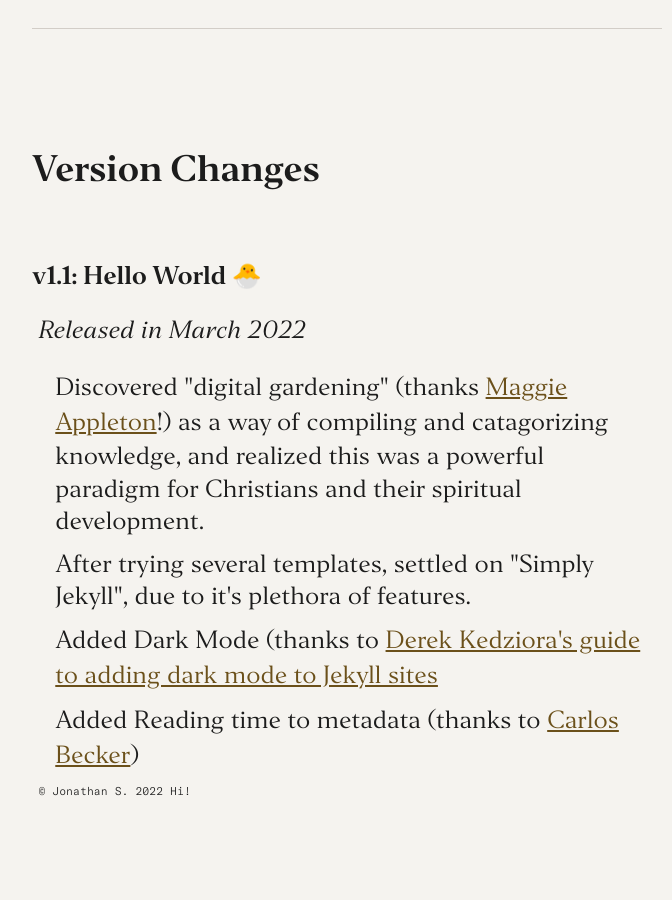
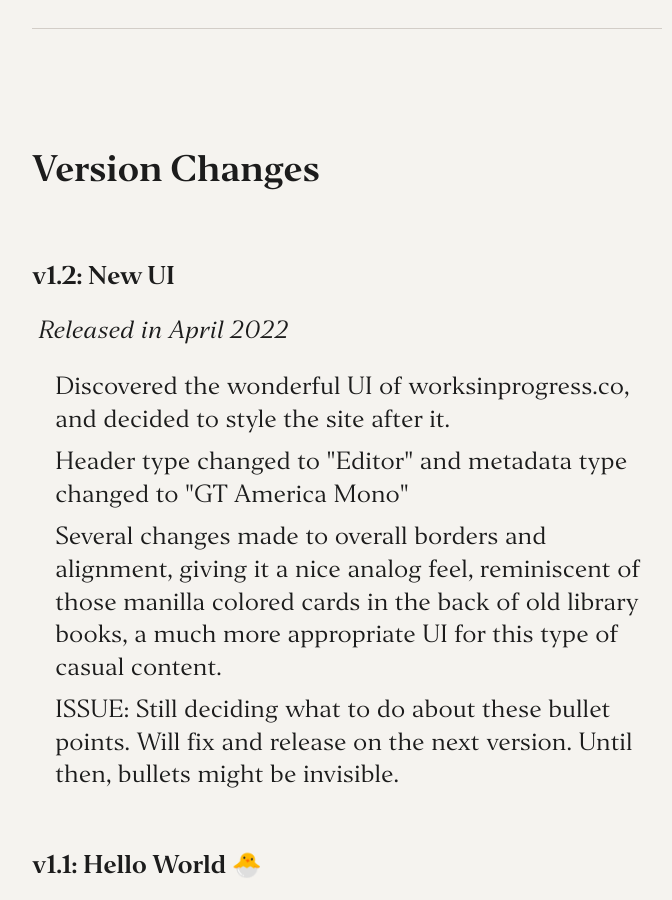
Before and after one commit to jsantiago611/digital-garden-master, a Jekyll site: the page built from _posts/2022-04-13-how-i-built-this-site.md, in a window 1280 px wide and 900 px high, scrolled down 1615 px. Shown: the whole window, without its empty margins (298-970 px from the left). Built offline with Jekyll 4.4.1, drawn with Linux system fonts in a browser that asks for light colours; before the commit the page ends 2425 px from its top, so only the background shows below that.

Commit message:
recorded UI changes in the changelog.

```diff
--- a/_posts/2022-04-13-how-i-built-this-site.md
+++ b/_posts/2022-04-13-how-i-built-this-site.md
@@ -24,6 +24,15 @@ There is also a roadmap which contains a full list of features that I plan on de
 
 ## Version Changes
 
+### v1.2: New UI
+
+*Released in April 2022*
+
+- Discovered the wonderful UI of worksinprogress.co, and decided to style the site after it.
+- Header type changed to "Editor" and metadata type changed to "GT America Mono"
+- Several changes made to overall borders and alignment, giving it a nice analog feel, reminiscent of those manilla colored cards in the back of old library books, a much more appropriate UI for this type of casual content.
+- ISSUE: Still deciding what to do about these bullet points. Will fix and release on the next version. Until then, bullets might be invisible.
+
 ### v1.1: Hello World 🐣
 
 *Released in March 2022*
```
